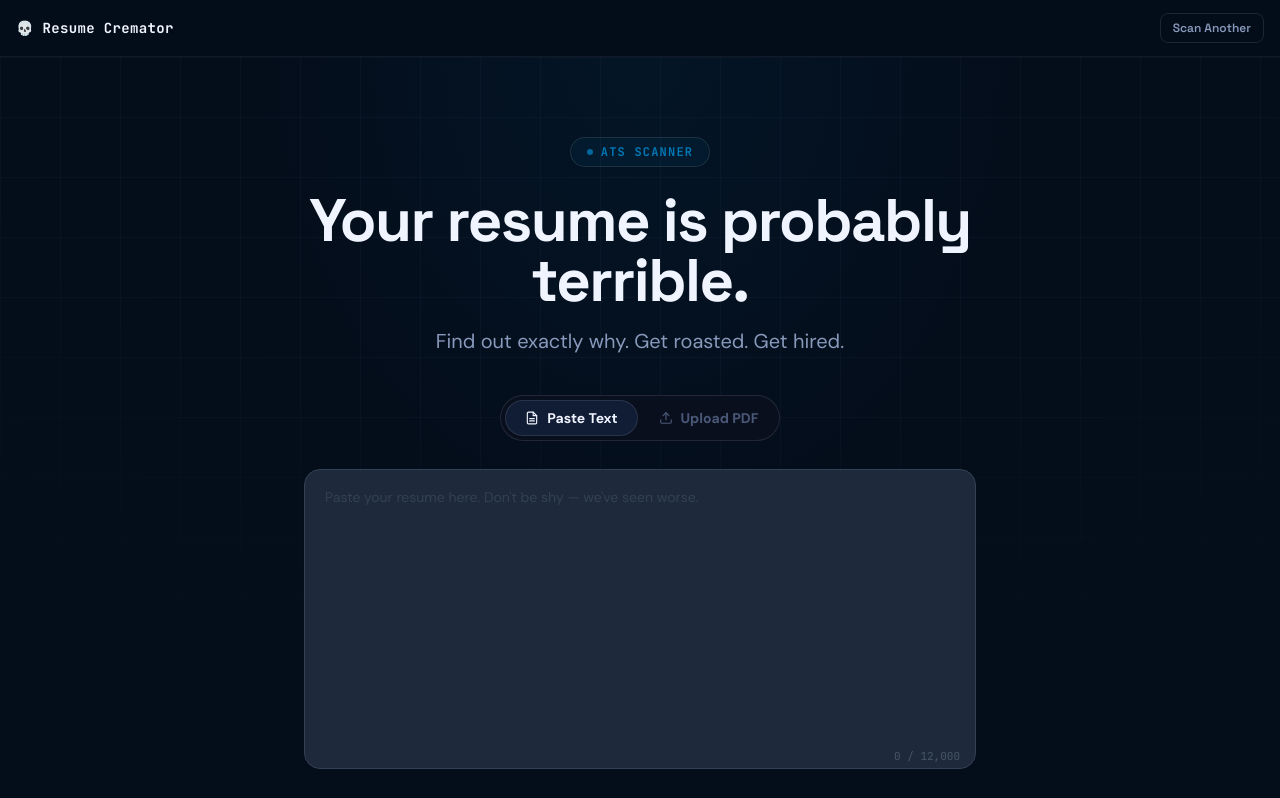
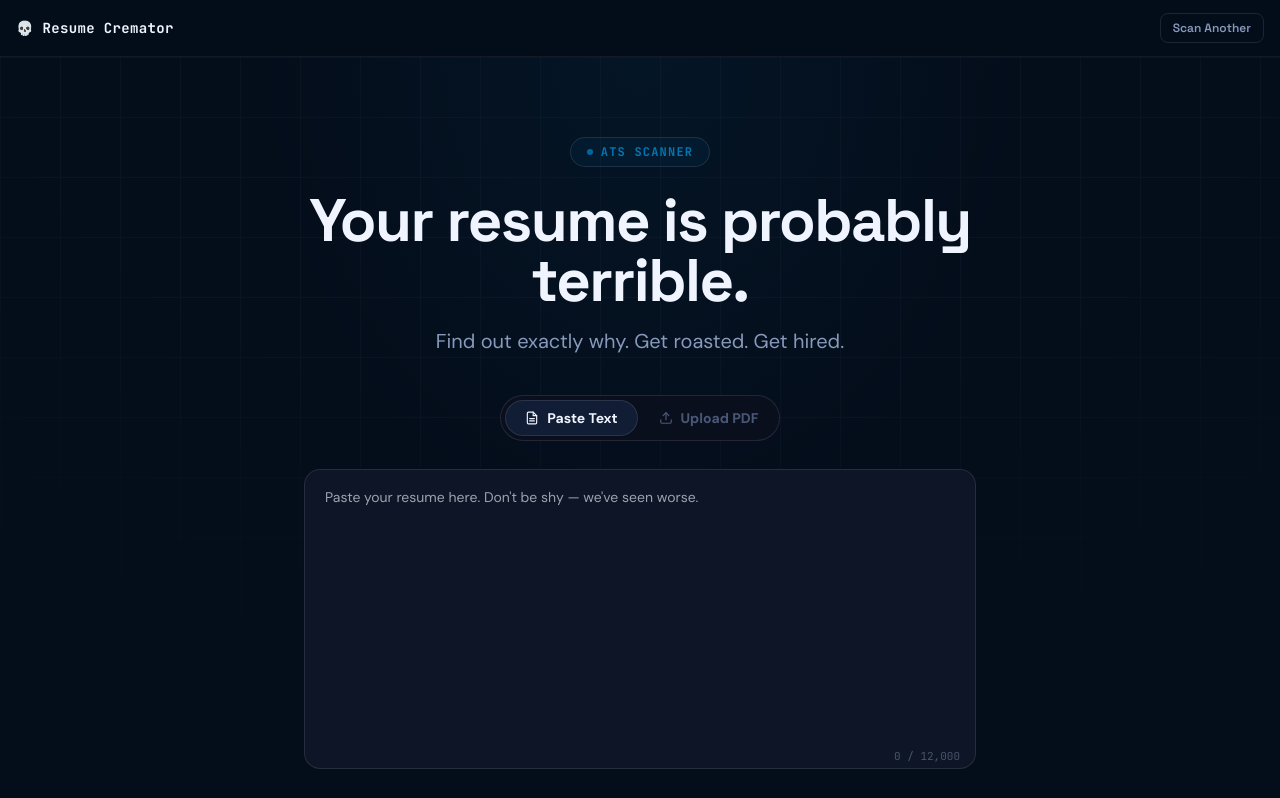
Before and after one commit to dhananjay6561/Resume-Cremator, a Next.js app: page / in a window 1280 px wide. Shown: the top 798 px of the page. Built offline with nearby package versions, Linux system fonts and the light colour scheme.

Commit message:
style: update text input focus ring to steel blue
Signed-off-by: dhananjay6561 <dhananjayaggarwal6561@gmail.com>

```diff
--- a/components/resume-input/text-input.tsx
+++ b/components/resume-input/text-input.tsx
@@ -38,11 +38,12 @@ export function TextInput({ value, onChange, error }: TextInputProps) {
           onChange={(e) => onChange(e.target.value)}
           maxLength={MAX}
           placeholder="Paste your resume here. Don't be shy — we've seen worse."
-          className={`w-full min-h-[300px] resize-none rounded-2xl border bg-[#1E293B] px-5 py-4 text-sm font-body text-[#F8FAFC] placeholder:text-[#334155] focus:outline-none focus:ring-2 transition-all duration-200 pb-10 leading-relaxed ${
+          className={`w-full min-h-[300px] resize-none rounded-2xl border px-5 py-4 text-sm font-body focus:outline-none focus:ring-2 transition-all duration-200 pb-10 leading-relaxed ${
             error
-              ? 'border-[#E5451F]/60 focus:ring-[#E5451F]/20 focus:border-[#E5451F]'
-              : 'border-[#334155] focus:ring-[#E5451F]/20 focus:border-[#475569]'
+              ? 'focus:ring-[#ff3b30]/20 focus:border-[#ff3b30]'
+              : 'focus:ring-[#0077b5]/20 focus:border-[#0077b5]'
           }`}
+          style={{ background: 'var(--navy-800)', color: 'var(--text-primary)', borderColor: error ? 'rgba(255,59,48,0.4)' : 'var(--border-default)' }}
         />
         <div className={`absolute bottom-3 right-4 text-[11px] font-mono ${countColor}`}>
           {charCount.toLocaleString()} / {MAX.toLocaleString()}
```
